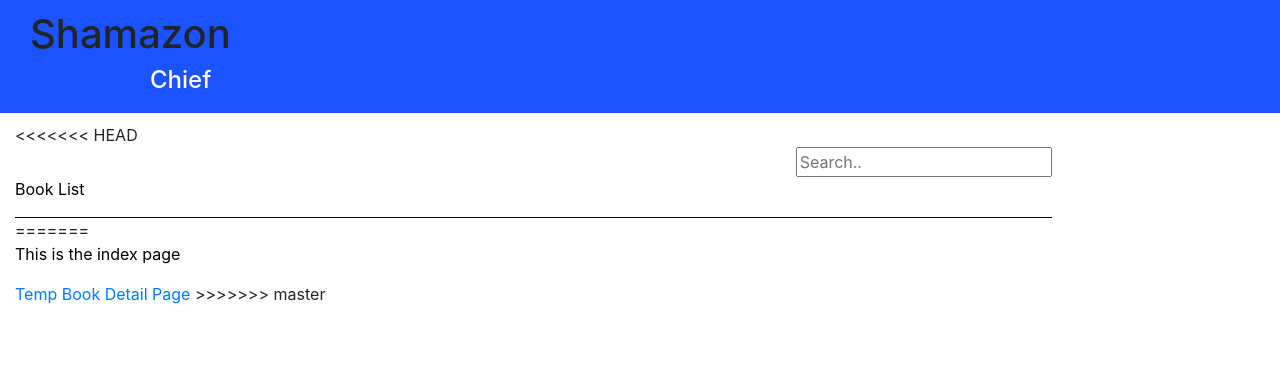
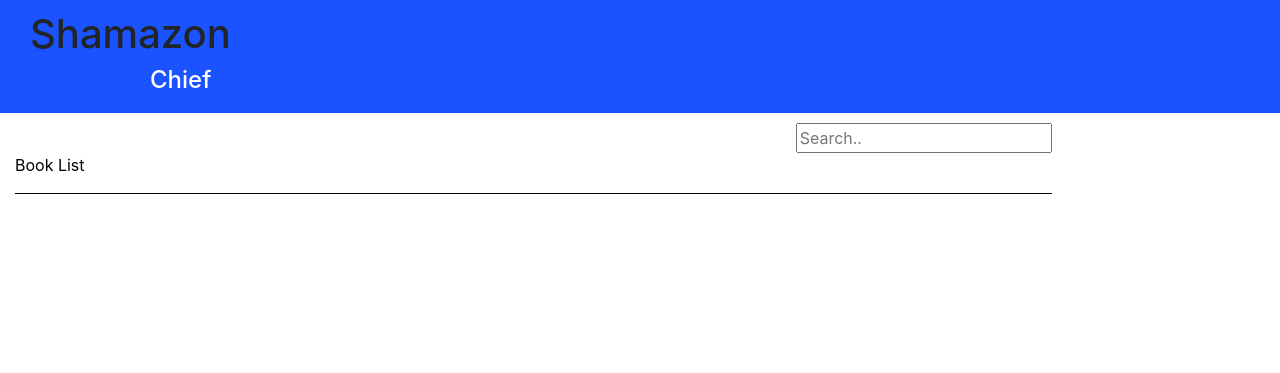
Before and after one commit to JessicaRehmel/CrunchTimeD2D, a Django app: template CrunchTimeD2D/TestBookStore/templates/index.html in a window 1280 px wide. Shown: the top 373 px of the page. Run offline with Django 3.2, Linux system fonts and the light colour scheme; the template is opened without the code that fills it, so the values that code supplies are empty; parts of the project's set-up code (start-up, migrations or seed data) failed here and were passed over; some libraries are stand-ins or nearby versions.

Commit message:
Fixed merge errors

```diff
--- a/CrunchTimeD2D/TestBookStore/templates/index.html
+++ b/CrunchTimeD2D/TestBookStore/templates/index.html
@@ -1,15 +1,10 @@
 {% extends "base_generic.html" %}
 
 {% block content %}
-<<<<<<< HEAD
 <div class ="search">
     <input type="text" placeholder="Search..">
 </div>
     <p>Book List</p>
     <div id ="line"></div>
-=======
-    <p>This is the index page</p>
-    <a href="{% url 'view_book_detail' %}">Temp Book Detail Page</a>
->>>>>>> master
 
 {% endblock %}
--- a/CrunchTimeD2D/TestBookStore/urls.py
+++ b/CrunchTimeD2D/TestBookStore/urls.py
@@ -3,10 +3,6 @@ from . import views
 
 urlpatterns = [
     path('', views.index, name='index'),
-<<<<<<< HEAD
-]
-=======
     path('book_detail/', views.view_book_detail, name='view_book_detail'),
 
 ]
->>>>>>> master
```
